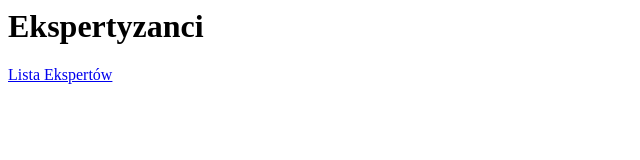
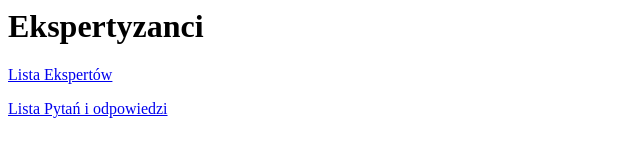
Before and after one commit to Antyradek/ekspertyzanci, a plain HTML site: page root/index.html in a window 1280 px wide. Shown: the whole page, without its empty margins (0-640 px from the left). Drawn offline with Linux system fonts and the light colour scheme.

Commit message:
Poczwórne złączenie tabel

```diff
--- a/root/index.html
+++ b/root/index.html
@@ -5,5 +5,6 @@
 	<body>
 		<h1> Ekspertyzanci </h1>
 		<p><a href="cgi-bin/list">Lista Ekspertów</a></p>
+		<p><a href="cgi-bin/questions">Lista Pytań i odpowiedzi</a></p>
 	</body>
 </html>
```
Also changed, not shown: 3 other files.
